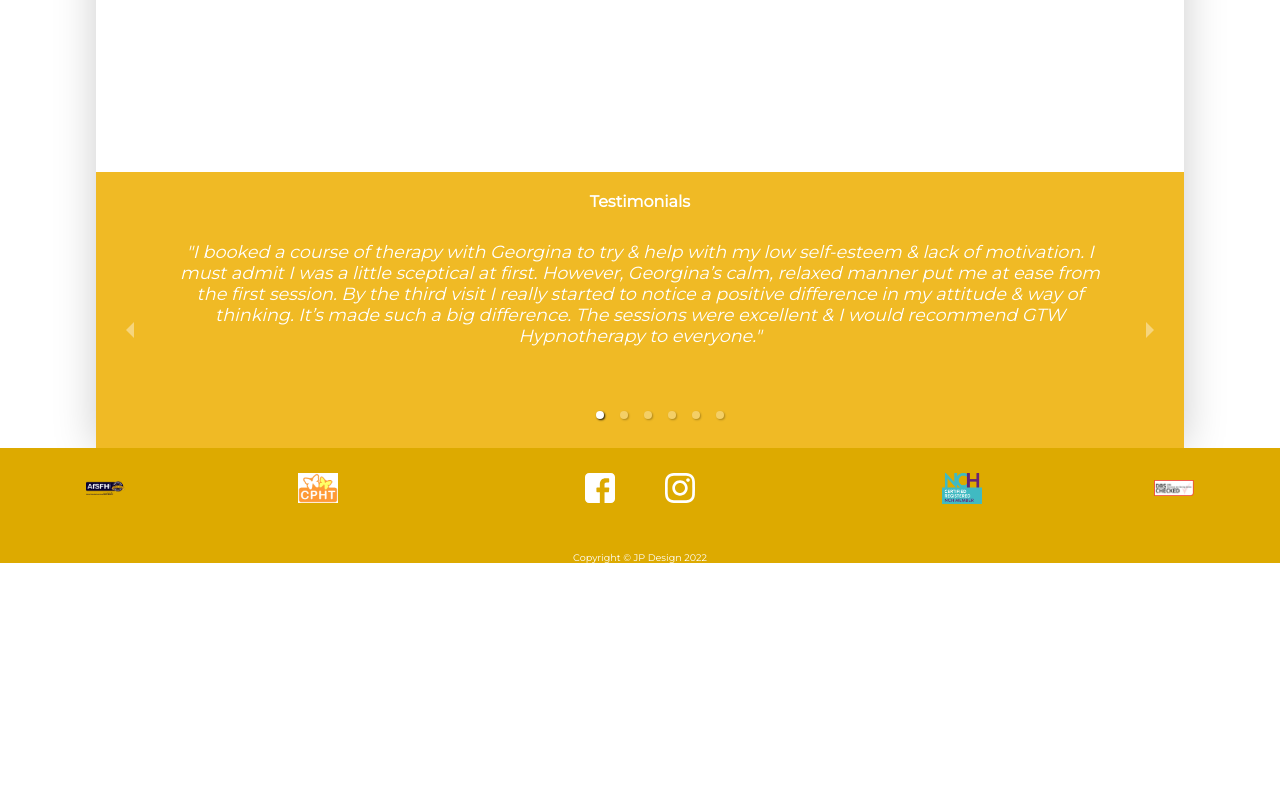
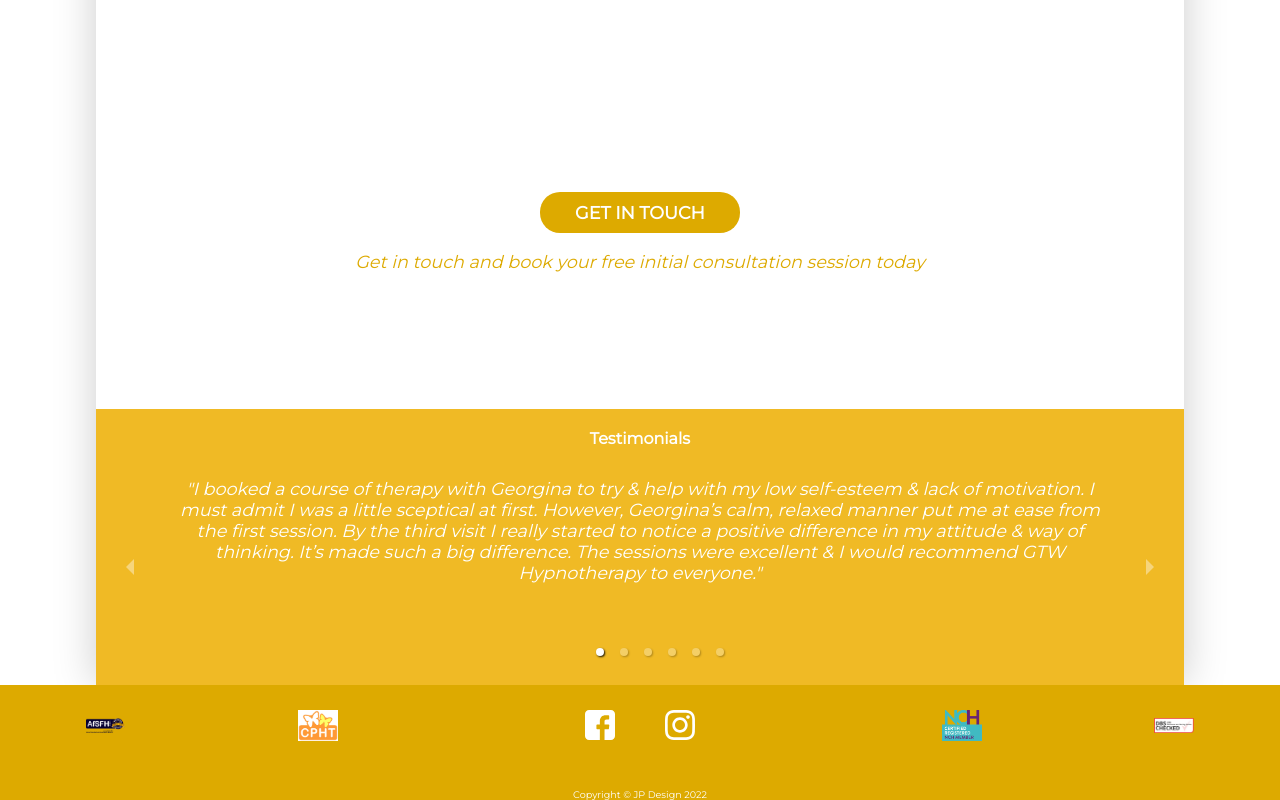
Before and after one commit to snowdog773/gtw-hypnotherapy, a React (Create React App) app: page / in a window 1280 px wide. Shown: the part 2345-3145 px from the top of the page. Before the commit the page ends 2908 px from the top, so only its background shows below. Built offline with nearby package versions, Linux system fonts and the light colour scheme.

Commit message:
ready to deploy

```diff
--- a/src/App.js
+++ b/src/App.js
@@ -4,6 +4,7 @@ import "./styles/App.css";
 import "./styles/tablet.css";
 import "./styles/footer.css";
 import "./styles/home.css";
+import "./styles/superWide.css";
 import Footer from "./components/Footer";
 import Header from "./components/Header";
 import Body from "./components/Body";
--- /dev/null
+++ b/src/components/ContactLink.js
@@ -0,0 +1,18 @@
+import React from "react";
+import { Link } from "react-router-dom";
+const ContactLink = () => {
+  return (
+    <>
+      <div className="contactLink">
+        <Link to="contact">
+          <h4 className="contactLinkButton">GET IN TOUCH</h4>
+        </Link>
+        <p>
+          Get in touch and book your free initial consultation session today
+        </p>
+      </div>
+    </>
+  );
+};
+
+export default ContactLink;
--- a/src/pages/Home.js
+++ b/src/pages/Home.js
@@ -1,5 +1,6 @@
 import React from "react";
 import Testimonial from "../components/Testimonial";
+import ContactLink from "../components/ContactLink";
 import heroPhoto from "../assets/stairs2crop.jpg";
 const Home = () => {
   return (
@@ -127,6 +128,7 @@ const Home = () => {
           </ul>
         </div>
       </article>{" "}
+      <ContactLink />
       <Testimonial />
     </>
   );
--- a/src/pages/PrivacyPolicy.js
+++ b/src/pages/PrivacyPolicy.js
@@ -20,8 +20,7 @@ const PrivacyPolicy = () => {
             hypnotherapy service.
           </p>{" "}
           <h3>About the individuals whose data I collect</h3>{" "}
-          <p>
-            I collect data about individuals who:{" "}
+          <p>I collect data about individuals who: </p>
           <ul>
             <li> Enquire about and/or attend hypnotherapy sessions </li>
             <li>
@@ -29,10 +28,8 @@ const PrivacyPolicy = () => {
               other occasional events
             </li>
           </ul>{" "}
-          </p>{" "}
           <h3>What I do with personal data </h3>
-          <p>
-            The legal basis for processing your data is as follows:{" "}
+          <p>The legal basis for processing your data is as follows: </p>
           <ul>
             <li>
               Contractual obligations in communicating therapy related
@@ -44,16 +41,14 @@ const PrivacyPolicy = () => {
             </li>
             <li>
               {" "}
-                Legitimate interest in communicating information about
-                relaxation classes, workshops, and other events.
+              Legitimate interest in communicating information about relaxation
+              classes, workshops, and other events.
             </li>
             <li>Legitimate interest for financial accounting purposes.</li>
           </ul>
-          </p>{" "}
           <h3>Storage of personal data</h3>
           <p> I hold data in both written and electric form. </p>
-          <p>
-            Written data collected:{" "}
+          <p>Written data collected: </p>
           <ul>
             <li>
               From individuals, if they enquire by telephone or text, in which
@@ -71,11 +66,10 @@ const PrivacyPolicy = () => {
               locked therapy room.
             </li>{" "}
             <li>
-                Relevant data is transferred to electronic format for the
-                purposes of recording attendance and bookkeeping.
+              Relevant data is transferred to electronic format for the purposes
+              of recording attendance and bookkeeping.
             </li>
           </ul>
-          </p>{" "}
           <p>
             Electronic data is held in spreadsheets on a password-protected
             laptop.
@@ -124,32 +118,26 @@ const PrivacyPolicy = () => {
           <p>
             You have the following rights under the General Data Protection
             Regulations:{" "}
+          </p>
           <ul>
             <li> To request a copy of the information I hold about you </li>
             <li>
               {" "}
-                To update any of your personal information if it is inaccurate
-                or out of date{" "}
+              To update any of your personal information if it is inaccurate or
+              out of date{" "}
             </li>
             <li>
               {" "}
               To request that I delete the personal data I hold about you{" "}
             </li>
-              <li>
-                {" "}
-                To restrict the way in which I process your personal data{" "}
-              </li>
+            <li> To restrict the way in which I process your personal data </li>
             <li>
               {" "}
               To request that I stop processing your data if you object to me
               doing so{" "}
             </li>
-              <li>
-                {" "}
-                To ask me to transfer your personal data to a third party
-              </li>
+            <li> To ask me to transfer your personal data to a third party</li>
           </ul>
-          </p>
           <h3>Data Retention</h3>
           <p>
             {" "}
--- a/src/styles/home.css
+++ b/src/styles/home.css
@@ -237,7 +237,7 @@ ul.noDecoration {
   background-color: #fff;
   text-align: center;
   font-style: italic;
-  font-size: 1.2rem;
+  font-size: 1.4rem;
   line-height: 1rem;
   color: var(--corn);
 
@@ -252,3 +252,39 @@ ul.noDecoration {
   font-size: 00.8rem;
   margin: 0;
 }
+
+.contactLink {
+  display: block;
+  margin: 0 auto 100px;
+  background-color: #fff;
+
+  color: var(--corn);
+  width: 100%;
+  text-align: center;
+  font-style: italic;
+  font-size: 1.1rem;
+  padding: 20px;
+  /* box-shadow: 0 0 10px #555; */
+  /* border-radius: 10px; */
+  /* font-family: Verdana, Geneva, Tahoma, sans-serif; */
+}
+
+.contactLinkButton {
+  display: block;
+  margin: 0 auto;
+  background-color: var(--corn);
+  color: #fff;
+  border-radius: 20px;
+  max-width: 200px;
+  padding: 10px 0;
+  font-family: montserrat;
+  font-style: normal;
+}
+
+.contactLinkButton:hover {
+  opacity: 0.8;
+}
+
+.contactLink a {
+  text-decoration: none;
+}
--- /dev/null
+++ b/src/styles/superWide.css
@@ -0,0 +1,10 @@
+@media (min-width: 1400px) {
+  .outerGutters {
+    max-width: 1200px;
+  }
+
+  .footerWrapper {
+    max-width: 1400px;
+    margin: 0 auto;
+  }
+} ;
```
Also changed, not shown: public/logo192.png (added), src/favicon/logo192.png (added). Lines whose indentation alone changed are shown as unchanged.
